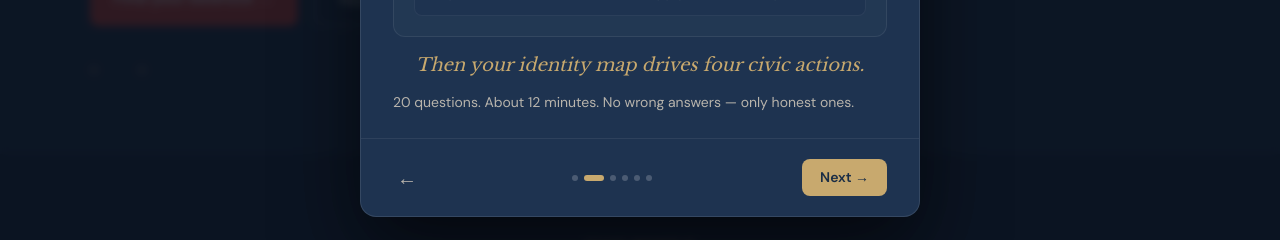
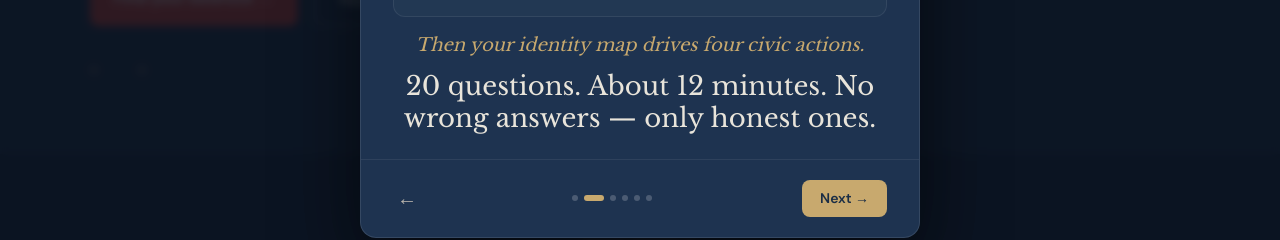
Before and after one commit to mattb2518/bedrock, a Next.js app: page / in a window 1280 px wide. Both pictures are taken after a click on the button 600 px from the left and 560 px from the top of the page. Shown: the part 500-740 px from the top of the page. Built offline with nearby package versions, Linux system fonts and the light colour scheme; no server answers.

Commit message:
Onboarding tour: welcome eyebrow on slide 1, swap and resize body lines on slide 2

```diff
--- a/src/components/ui/OnboardingTour.tsx
+++ b/src/components/ui/OnboardingTour.tsx
@@ -14,6 +14,7 @@ const SLIDES = [
     subhead: "You're more complicated than that — and so is your vote.",
     body: "Bedrock is a civic identity platform for independent-minded voters. One values quiz. Four tools to help you understand what you actually believe, vote it, read it, talk about it, and fund it.",
     accent: 'var(--color-blue)',
+    pill: 'Welcome to Bedrock.guide',
   },
   {
     id: 'quiz',
@@ -333,9 +334,21 @@ export default function OnboardingTour() {
                   }}>
                     Then your identity map drives four civic actions.
                   </p>
+                  <p style={{
+                    fontFamily: 'var(--font-display)',
+                    fontSize: 'clamp(20px, 4vw, 26px)',
+                    fontWeight: 400,
+                    color: 'var(--color-text-primary)',
+                    lineHeight: 1.25,
+                    textAlign: 'center',
+                    margin: 'var(--space-3) 0 0',
+                  }}>
+                    {slide.body}
+                  </p>
                 </>
               )}
 
+              {!slide.hasQuizCard && (
                 <p style={{
                   fontFamily: 'var(--font-body)',
                   fontSize: 'var(--text-small)',
@@ -344,6 +357,7 @@ export default function OnboardingTour() {
                 }}>
                   {slide.body}
                 </p>
+              )}
             </motion.div>
           </AnimatePresence>
         </div>
```
Lines whose indentation alone changed are shown as unchanged.
